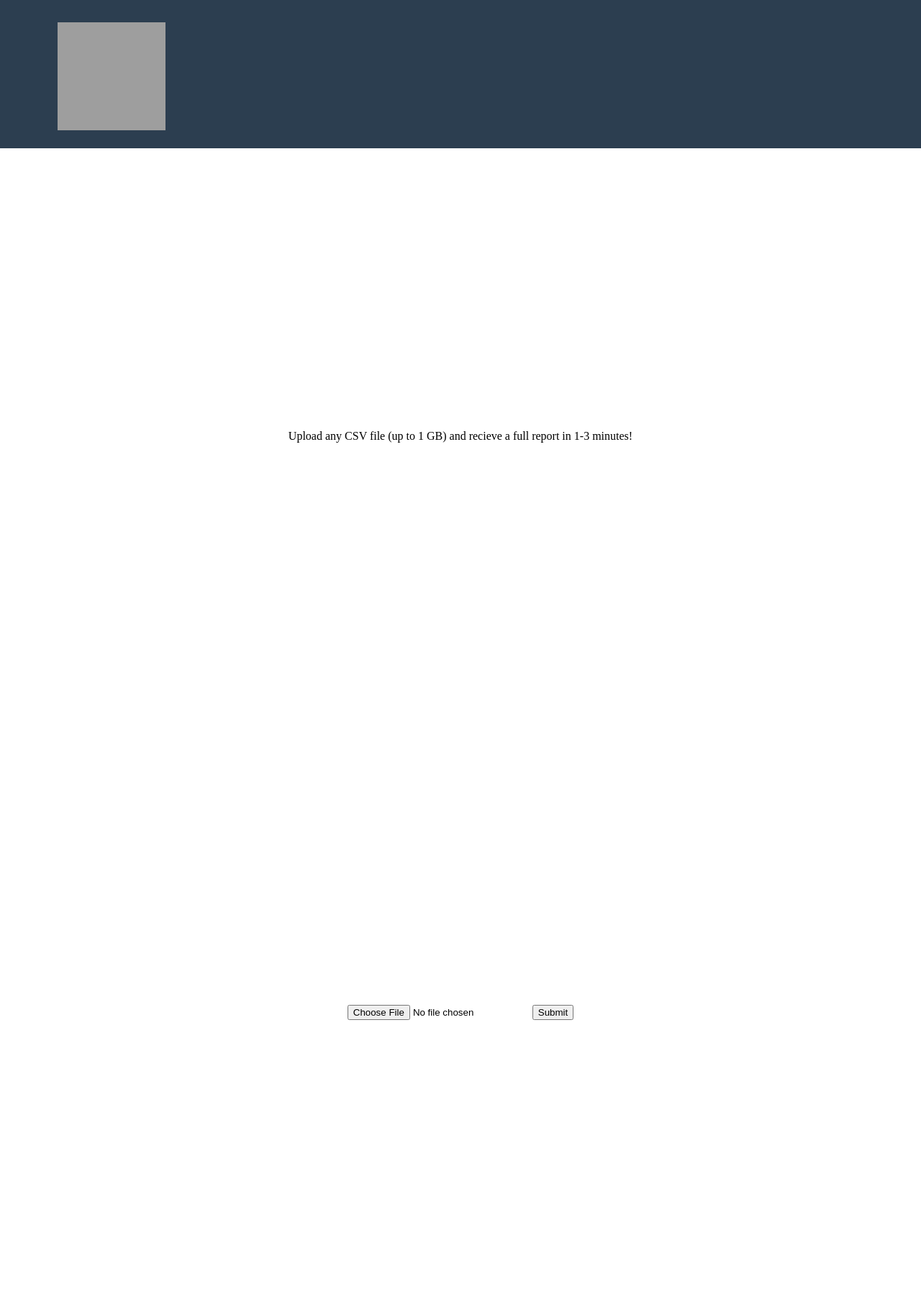
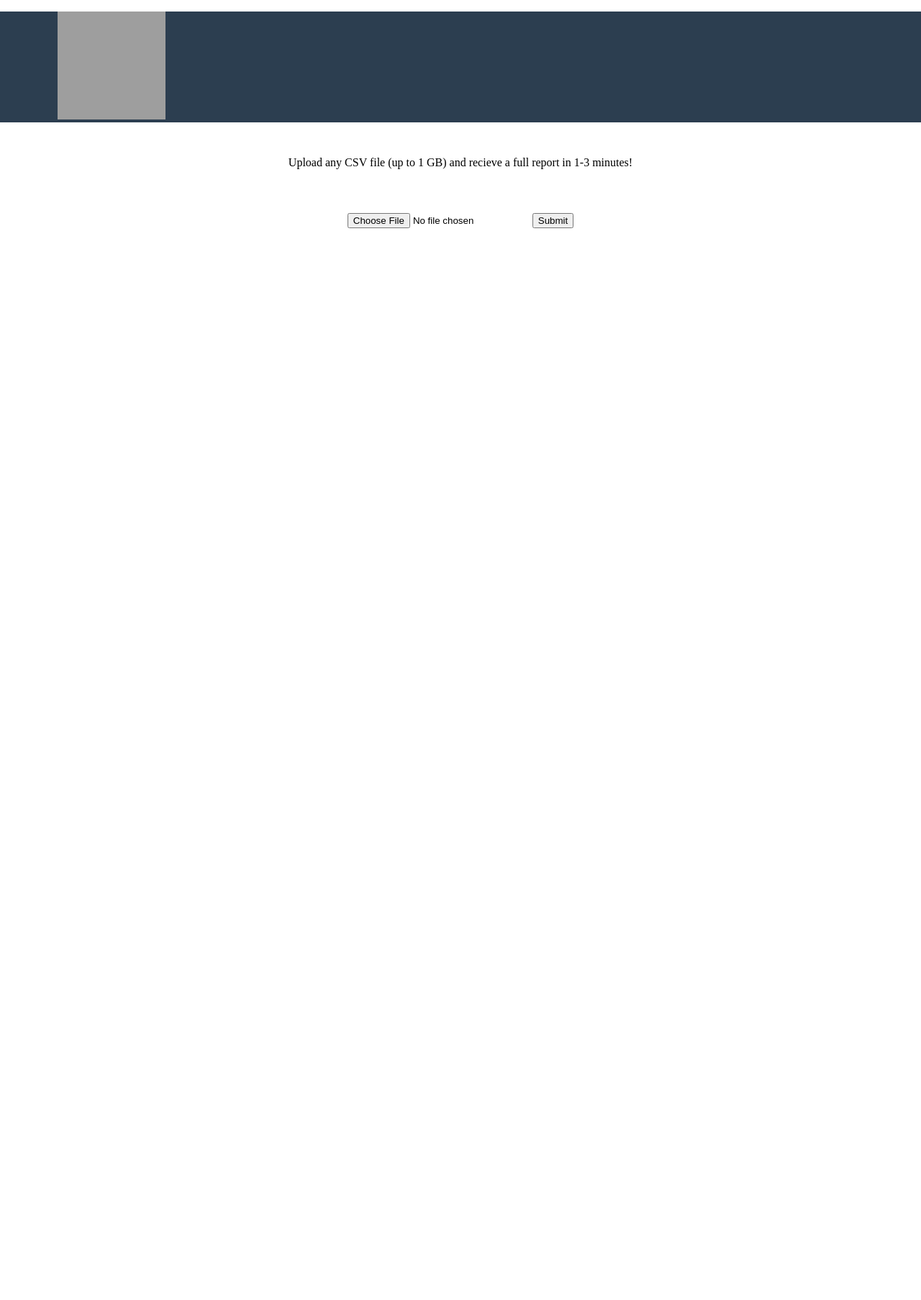
Before and after one commit to imadahmad97/DataOne, a Flask app: page / in a window 1280 px wide. Shown: the whole page at 72% size. After the commit the page ends 317 px from the top, so only its background shows below. Run offline with Flask 2, Linux system fonts and the light colour scheme; some libraries are stand-ins or nearby versions; grey boxes are pictures that could not be loaded.

Commit message:
cleaned css

```diff
--- a/database_files/static/style.css
+++ b/database_files/static/style.css
@@ -6,7 +6,7 @@ body {
   display: flex;
   justify-content: center;
   align-items: center;
-  height: 100vh;
+  height: 10vh;
 }
 
 .nav a li {
@@ -19,8 +19,6 @@ display: inline-block;
 vertical-align: center;
 }
 .nav {
-padding-bottom: 5px;
-padding-top: 5px;
 margin: 0;
 text-align: left;
 vertical-align: center;
@@ -33,11 +31,6 @@ height: auto;
 height: 60px;
 width: 60px;
 padding-left: 40px;
-padding-top: 10px;
 display: block;
 text-align: left;
 }
-#navright{
-float:right;
-margin-top:20px;
-}
```
